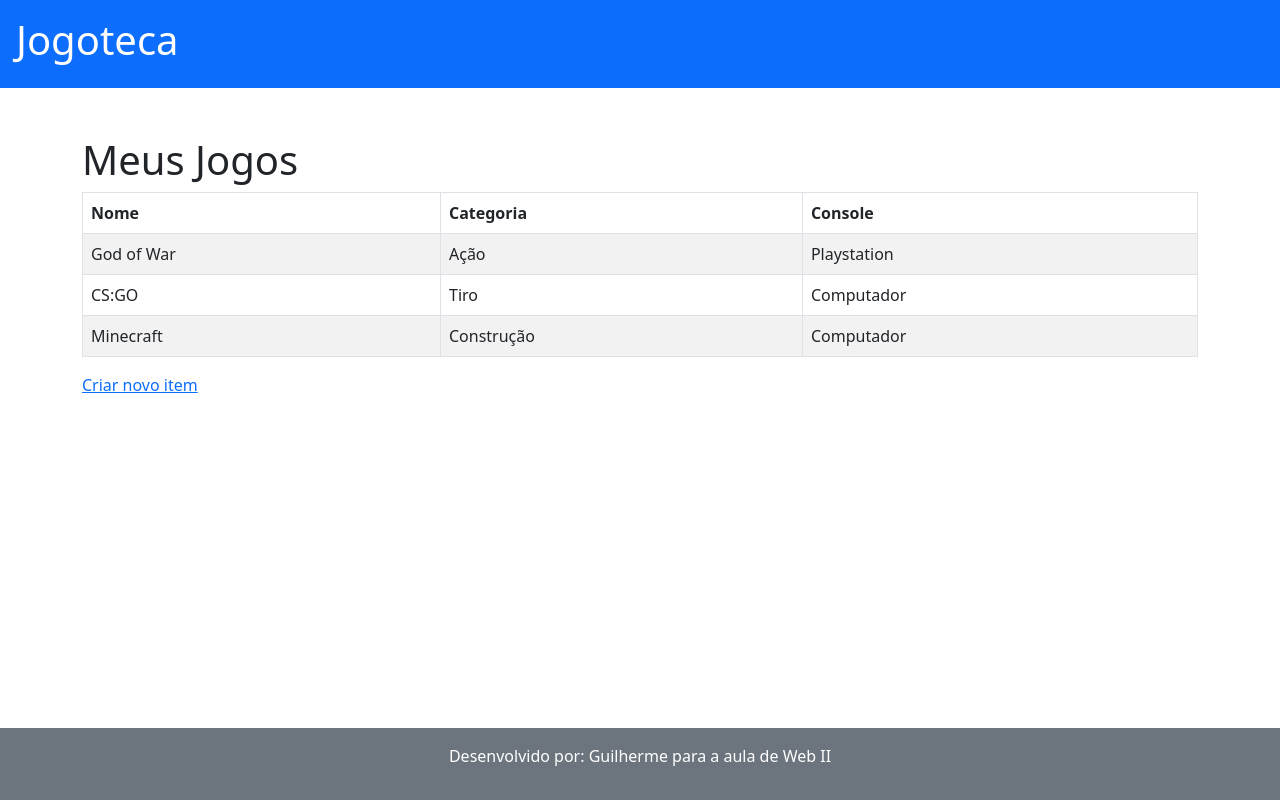
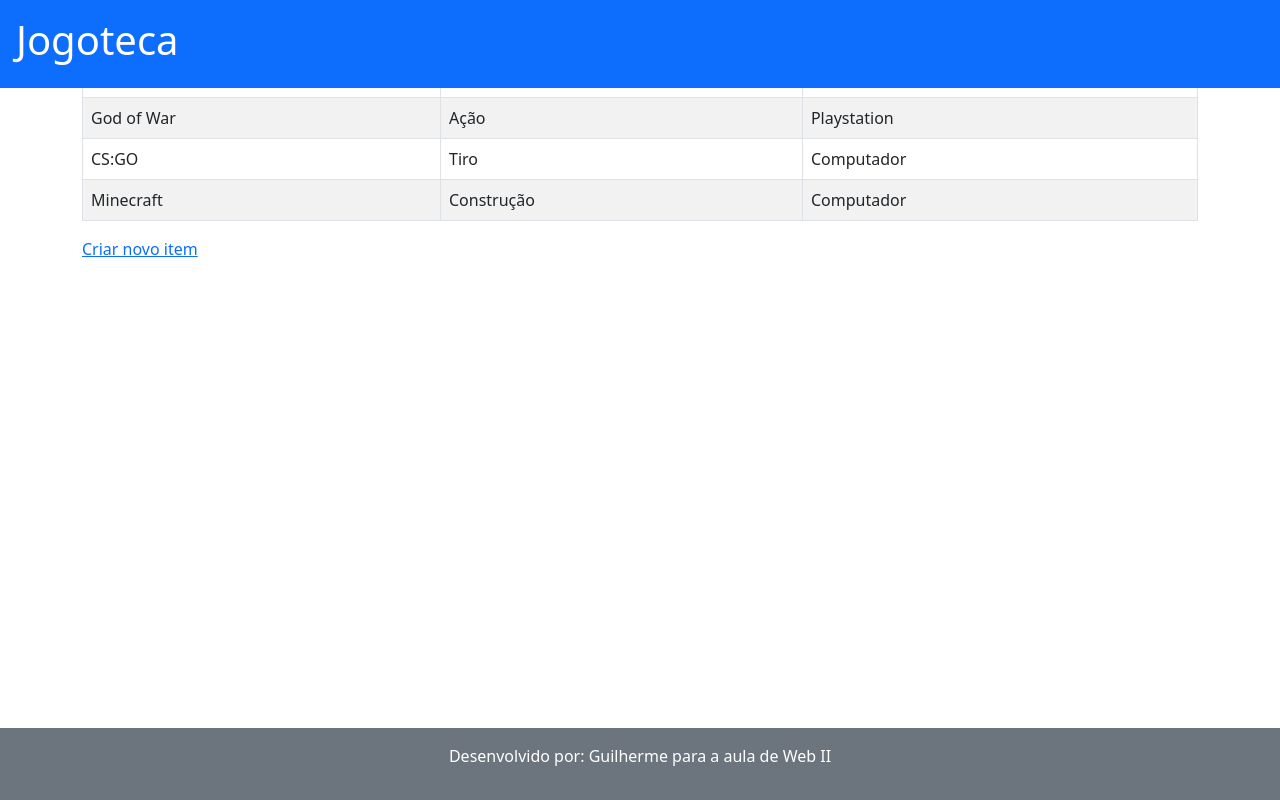
Before and after one commit to GuilhermeSouzaBarros/jogoteca, a Flask app: page / in a window 1280 px wide. Run offline with Flask 2, Linux system fonts and the light colour scheme.

Commit message:
header fixed

```diff
--- a/templates/base.html
+++ b/templates/base.html
@@ -7,7 +7,7 @@
     <title>Jogoteca</title>
   </head>
   <body>
-    <header class='text-bg-primary p-3 mb-5'>
+    <header class='text-bg-primary p-3 mb-5 fixed-top'>
         <h1>Jogoteca</h1>
     </header>
     {% block conteudo %}
```
Also changed, not shown: main.py (renamed from jogoteca.py), templates/lista.html (line endings or trailing spaces), templates/novo.html (line endings or trailing spaces).
